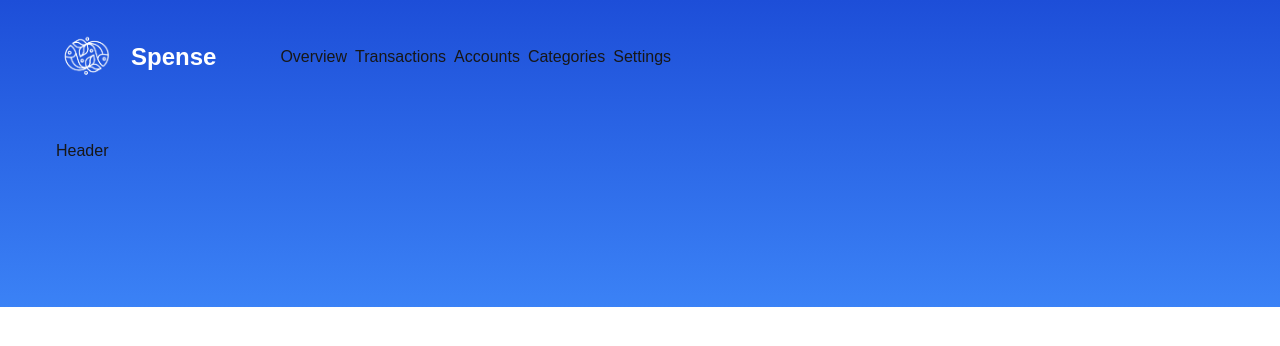
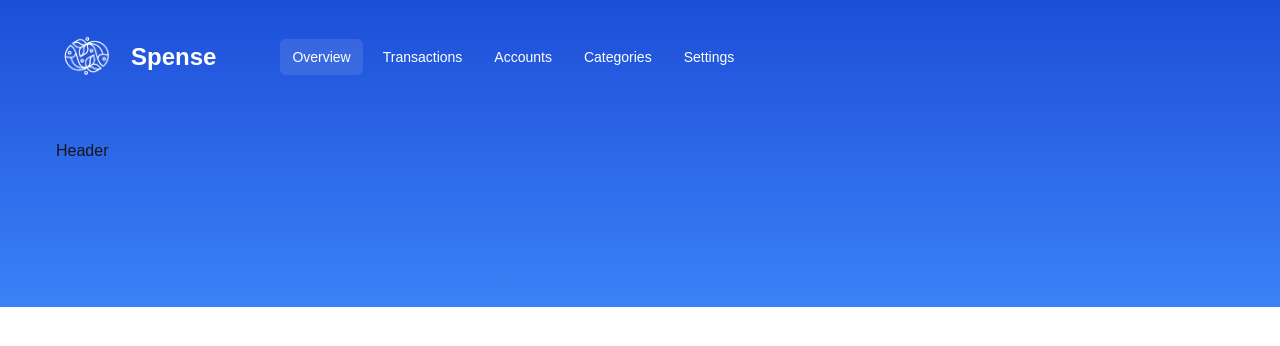
Before and after one commit to mhassantalpur/spense, a Next.js app: page / in a window 1280 px wide. Shown: the top 346 px of the page. Built offline with nearby package versions, Linux system fonts and the light colour scheme.

Commit message:
feature: nav-button created and styled in header

```diff
--- /dev/null
+++ b/components/nav-button.tsx
@@ -0,0 +1,29 @@
+import React from 'react'
+import { Button } from './ui/button'
+import Link from 'next/link'
+import { cn } from '@/lib/utils'
+
+type Props = {
+    href: string,
+    label: string,
+    isActive?: boolean
+}
+
+const NavButton = ({
+    href,
+    label,
+    isActive
+}: Props) => {
+  return (
+    <Button asChild size="sm" variant="outline" className={cn(
+        "w-full lg:w-auto justify-between font-normal hover:bg-white/20 hover:text-white border-none focus-visible:ring-offset-0 focus-visible:ring-transparent outline-none text-white focus:bg-white/30 transition",
+        isActive ? "bg-white/10 text-white" : "bg-transparent"
+    )}>
+        <Link href={href}>
+            {label}
+        </Link>
+    </Button>
+  )
+}
+
+export default NavButton
--- a/components/navigation.tsx
+++ b/components/navigation.tsx
@@ -1,4 +1,7 @@
 "use client";
+
+import { usePathname } from "next/navigation";
+import NavButton from "./nav-button";
 
 const routes = [
     {
@@ -24,10 +27,17 @@
 ]
 
 const navigation = () => {
+    const pathname = usePathname();
+
     return (
         <nav className="hidden lg:flex items-center gap-x-2 overflow-x-auto">
             {routes.map((route) => (
-            <p>{route.label}</p>
+                <NavButton
+                    key={route.href}
+                    href={route.href}
+                    label={route.label}
+                    isActive={pathname === route.href}
+                />
             ))}
         </nav>
     )
```
Lines whose indentation alone changed are shown as unchanged.
